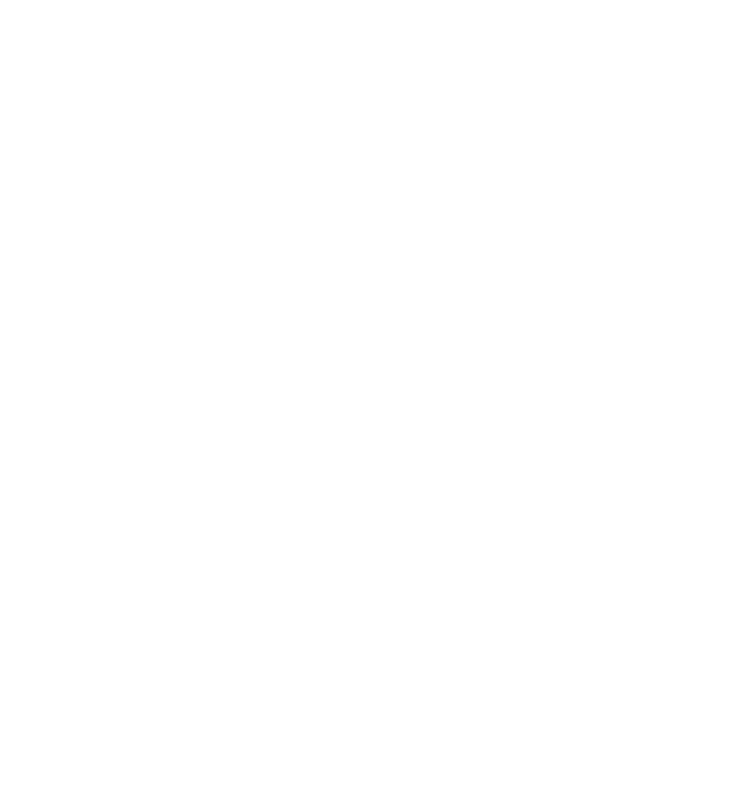
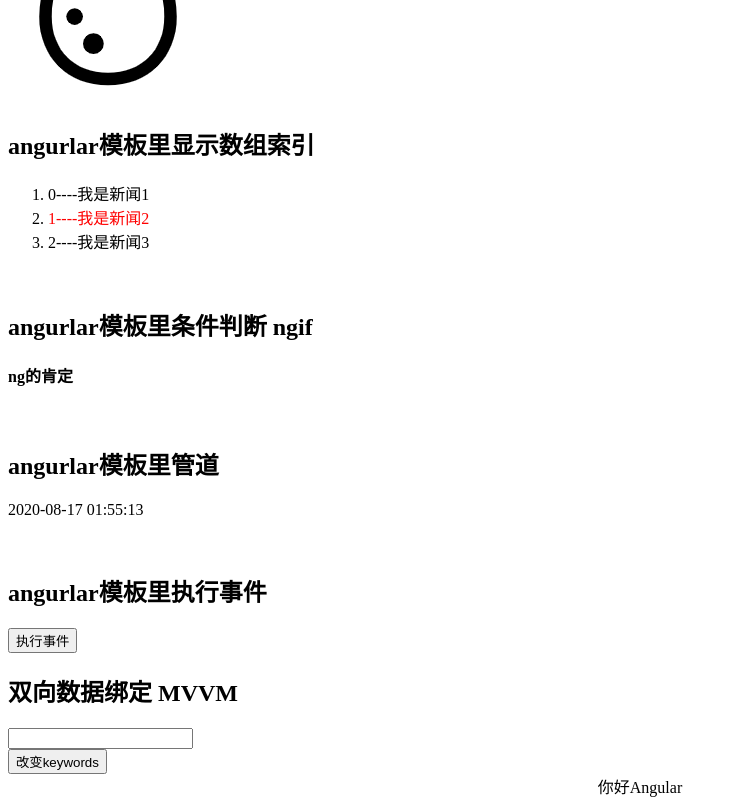
Before and after one commit to Aegis-Yi/study-Angular, an Angular app in the folder angular/angulardemo/: page / in a window 1280 px wide. Shown: the part 1260-2066 px from the top of the page, without its empty margins (0-738 px from the left). Before the commit the page ends 1101 px from the top, so only its background shows below. Built offline with nearby package versions, Linux system fonts and the light colour scheme.

Commit message:
angular学习第二天

```diff
--- a/angular/angulardemo/src/app/app.module.ts
+++ b/angular/angulardemo/src/app/app.module.ts
@@ -1,5 +1,6 @@
 import { BrowserModule } from '@angular/platform-browser';
 import { NgModule } from '@angular/core';
+import { FormsModule } from '@angular/forms';
 
 import { AppRoutingModule } from './app-routing.module';
 import { AppComponent } from './app.component';
@@ -16,7 +17,8 @@
   ],
   imports: [
     BrowserModule,
-    AppRoutingModule
+    AppRoutingModule,
+    FormsModule
   ],
   providers: [],
   bootstrap: [AppComponent]
--- a/angular/angulardemo/src/app/component/news/news.component.html
+++ b/angular/angulardemo/src/app/component/news/news.component.html
@@ -42,3 +42,46 @@
     </ol>
   </li>
 </ol>
+
+<br>
+<h2>angurlar模板里引入图片</h2>
+<img src="assets/img/彩蛋.png" alt="彩蛋">
+
+<br>
+<h2>angurlar模板里显示数组索引</h2>
+<ol>
+  <li *ngFor="let item of list;let k = index">
+  <span *ngIf="k==1" class="red"> {{k}}----{{item.title}} </span>
+  <span *ngIf="k!=1"> {{k}}----{{item.title}}</span>
+</li></ol>
+
+<br>
+<h2>angurlar模板里条件判断 ngif</h2>
+
+<div *ngIf="true">
+  <h4>ng的肯定</h4>
+</div>
+
+<div *ngIf="false">
+  <h4>ng的否定</h4>
+</div>
+
+<br>
+<h2>angurlar模板里管道</h2>
+<p>
+  {{today|date:'yyyy-MM-dd hh:mm:ss'}}
+</p>
+
+<br>
+<h2>angurlar模板里执行事件</h2>
+
+<button (click)="run()">执行事件</button>
+
+<br>
+<h2>双向数据绑定 MVVM</h2>
+
+<input type="text" [(ngModel)]="keywords">
+{{keywords}}
+
+<br>
+<button (click)="ckey()">改变keywords</button>
--- a/angular/angulardemo/src/app/component/news/news.component.ts
+++ b/angular/angulardemo/src/app/component/news/news.component.ts
@@ -1,4 +1,5 @@
 import { Component, OnInit } from '@angular/core';
+import { Data } from '@angular/router';
 
 @Component({
   selector: 'app-news',
@@ -6,6 +7,11 @@
   styleUrls: ['./news.component.css']
 })
 export class NewsComponent implements OnInit {
+
+  constructor() {
+    console.log(this.message);
+    this.message += '----TS';
+   }
   title = '我是一个新闻标题';
 
   public news: any = '我是个新闻类型';
@@ -53,12 +59,31 @@
     }
   ];
 
-  constructor() {
-    console.log(this.message);
-    this.message += '----TS';
-   }
+  public list: any[] = [
+    {
+      title: '我是新闻1'
+    },
+    {
+      title: '我是新闻2'
+    }, {
+      title: '我是新闻3'
+    }
+  ];
+
+  public flag = true;
+
+  public today: any = new Date();
+
+  keywords: any = '';
 
   ngOnInit(): void {
   }
 
+  run(): void {
+    alert('我是run方法');
+  }
+
+  ckey(): void{
+    this.keywords = '改变keywords';
+  }
 }
```
Also changed, not shown: angular/angulardemo/src/assets/img/彩蛋.png (added).
